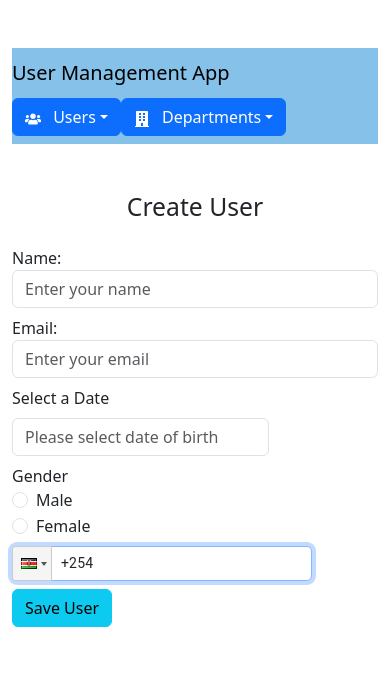
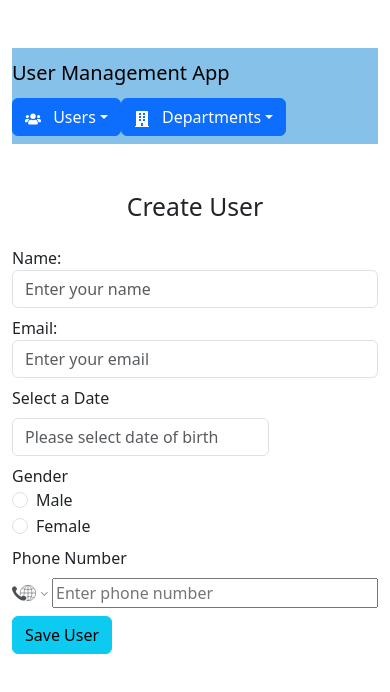
Before and after one commit to manasesmutembei11/react-app, a React (Create React App) app: page /add-user in a window 390 px wide. Shown: the top 692 px of the page. Built offline with nearby package versions, Linux system fonts and the light colour scheme.

Commit message:
Phone input fix

```diff
--- a/package.json
+++ b/package.json
@@ -8,12 +8,14 @@
     "bootstrap": "^5.3.3",
     "cra-template": "1.2.0",
     "date-fns": "^4.1.0",
+    "flowbite-react": "^0.10.2",
     "react": "^19.0.0",
     "react-datepicker": "^8.0.0",
     "react-dom": "^19.0.0",
     "react-hook-form": "^7.54.2",
     "react-icons": "^5.4.0",
     "react-phone-input-2": "^2.15.1",
+    "react-phone-number-input": "^3.4.11",
     "react-router-dom": "^7.1.5",
     "react-scripts": "^5.0.1",
     "uuid": "^11.0.5",
--- a/src/components/UserForm.jsx
+++ b/src/components/UserForm.jsx
@@ -1,8 +1,10 @@
 import React, { useState } from 'react';
 import { z } from 'zod';
 import DatePicker from 'react-datepicker';
-import PhoneInput from 'react-phone-input-2';
-import 'react-phone-input-2/lib/style.css'
+import "react-datepicker/dist/react-datepicker.css";
+import 'react-datepicker/dist/react-datepicker-cssmodules.css';
+import 'react-phone-number-input/style.css'
+import PhoneInput from "react-phone-number-input";
 import { useNavigate } from 'react-router-dom';
 import AppContext from '../context/AppContext';
 import { useContext } from 'react';
@@ -92,6 +94,8 @@ const UserForm = () => {
                         <label htmlFor="dateOfBirth" className="form-label">Select a Date</label>
                         <div className="input-group">
                             <DatePicker
+                                toggleCalendarOnIconClick
+                                key={formData.dateOfBirth}
                                 selected={formData.dateOfBirth}
                                 onChange={handleDateChange}
                                 className="form-control"
@@ -99,7 +103,6 @@ const UserForm = () => {
                                 dateFormat="dd-MM-yyyy"
                                 placeholderText="Please select date of birth"
                             />
-
                         </div>
                         {errors.dateOfBirth && <div className="text-danger">{errors.dateOfBirth[0]}</div>}
                     </div>
@@ -133,16 +136,14 @@ const UserForm = () => {
                     </div>
 
                     <div className="col-md-6 mb-2">
+                        <label htmlFor="phone" className="form-label">
+                            Phone Number
+                        </label>
                         <PhoneInput
-                            country={'ke'}
+                            country="KE"
+                            placeholder="Enter phone number"
                             value={formData.phone}
-                            onChange={handlePhoneChange}
-                            inputProps={{
-                                name: 'phone',
-                                required: true,
-                                autoFocus: true,
-                            }}
-                        />
+                            onChange={handlePhoneChange} />
                         {errors.phone && <div className="text-danger">{errors.phone[0]}</div>}
                     </div>
 
```
Also changed, not shown: 6 other files (tests, documents, lock files or other folders).
